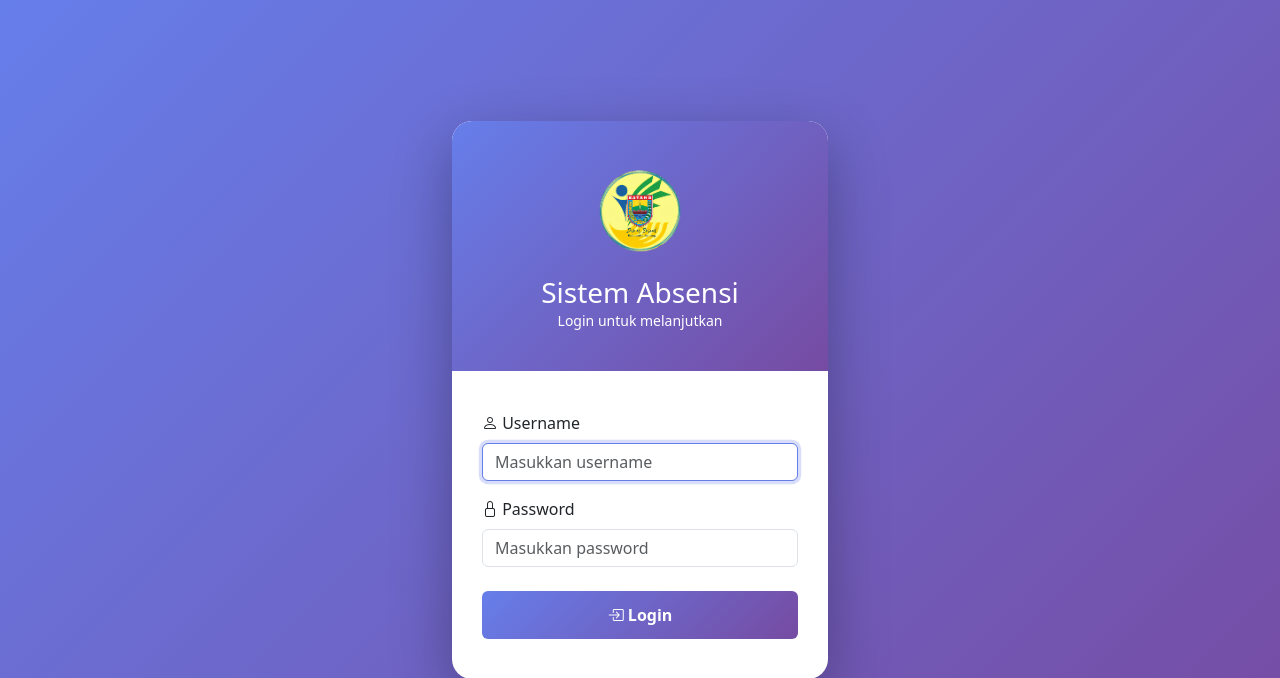
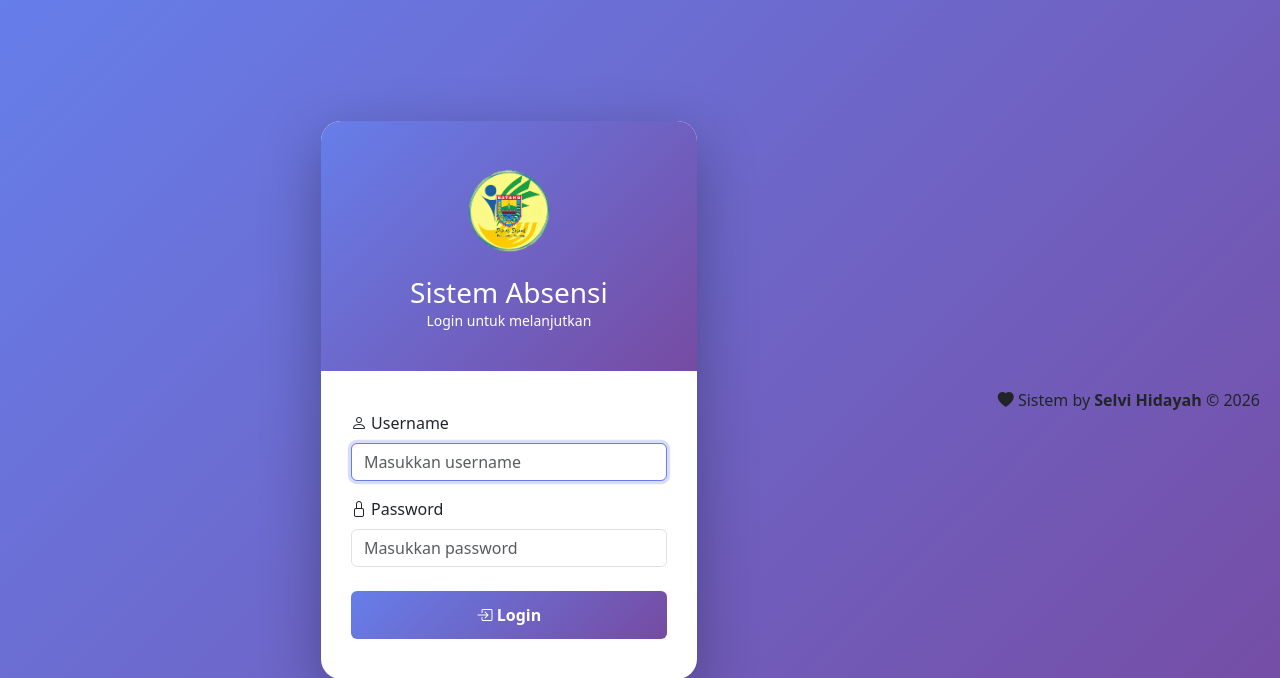
Before and after one commit to selvihdy31/presensiapeldinsos, a CodeIgniter 4 app: the page made by app/Views/auth/login.php in a window 1280 px wide. Shown: the top 678 px of the page. Run offline with PHP 8.4 and a stand-in for CodeIgniter, Linux system fonts and the light colour scheme; the template is opened without the code that fills it, so the values that code supplies are empty; some libraries are stand-ins or nearby versions.

Commit message:
update watermark

```diff
--- a/app/Views/auth/login.php
+++ b/app/Views/auth/login.php
@@ -130,6 +130,10 @@
         </div> -->
     </div>
 
+    <div class="watermark-footer">
+            <i class="bi bi-heart-fill"></i> Sistem by <strong>Selvi Hidayah</strong> &copy; <?= date('Y') ?>
+    </div>
+
     <script src="https://cdn.jsdelivr.net/npm/bootstrap@5.3.0/dist/js/bootstrap.bundle.min.js"></script>
 </body>
 </html>
```
